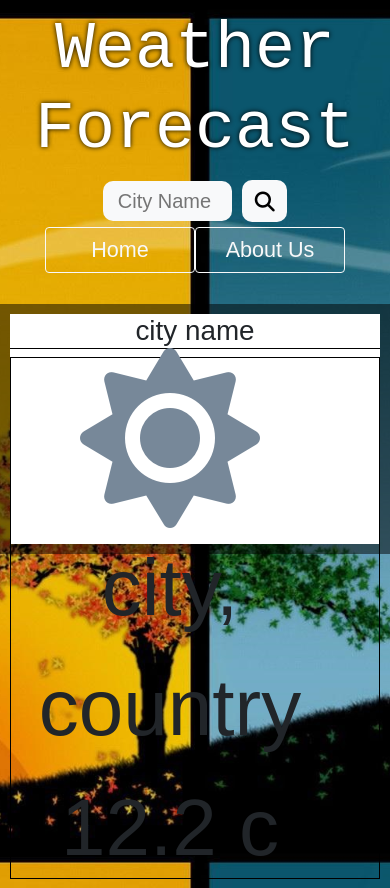
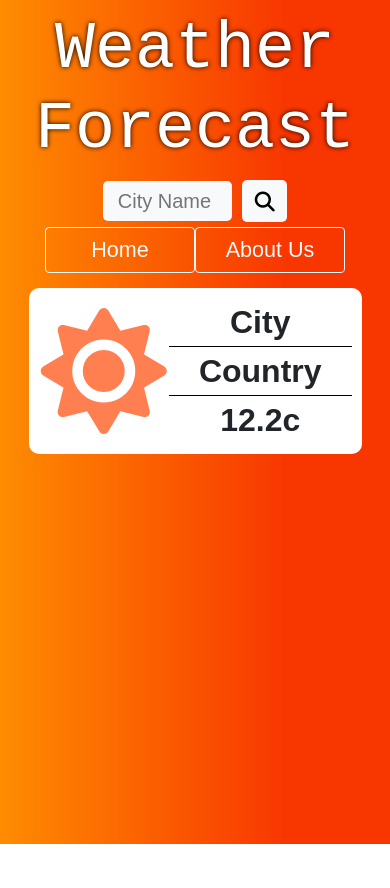
Before and after one commit to S-Abolfazl-S/Weather-Forecast, a plain HTML site: page index.html in a window 390 px wide. After the commit the page ends 844 px from the top, so only its background shows below. Drawn offline with nearby package versions, Linux system fonts and the light colour scheme.

Commit message:
Content edited to be responsive

```diff
--- a/files/script.js
+++ b/files/script.js
@@ -3,25 +3,29 @@ $(() => {
     let btn = document.querySelector('#searchBtn');
     let input = document.querySelector('#searchBox>input');
     let li = document.querySelectorAll('nav>ul>li');
+
     $(window).on('resize load', e => {
-        if (window.innerWidth < 400) {
+        if (window.innerWidth < 450) {
+            // header
             $('#searchBox , #searchBox *').css({ width: '100%', margin: '5px 0' });
             $(btn).html('search');
-            //
+            // navbar
             $(li).css({ 'width': '100%', 'margin': '0 0 10px 0' });
-            //
-            $(li).children('a').removeClass('btn-outline-light')
-            $(li).children('a').addClass('btn-danger')
+            $(li).children('a').removeClass('btn-outline-light');
+            $(li).children('a').addClass('btn-danger');
+            // content
+
         } else {
+            // header
             $(searchBox).css({ width: '50%', margin: 'auto' });
             $(btn).css({ width: 'auto', 'margin': 'auto auto auto 0' });
             $(input).css({ width: '70%', 'margin': 'auto 10px auto auto ' });
             $(btn).html('<i class="fa fa-search"></i>')
-            //
+            // navbar
             $(li).css({ 'width': '150px', 'margin-left': '10px' });
-            //
             $(li).children('a').removeClass('btn-danger')
             $(li).children('a').addClass('btn-outline-light')
+            // content
 
         }
     });
--- a/files/style.css
+++ b/files/style.css
@@ -5,16 +5,19 @@
     font-family: Arial, Helvetica, sans-serif;
 }
 body{
-    background-image: url(../images/wp4340126-spring-summer-autumn-winter-wallpapers.jpg);
-    background-attachment: fixed;
-    background-size: cover;
+    /* background-image: url(../images/wp4340126-spring-summer-autumn-winter-wallpapers.jpg); */
+    background: linear-gradient(90deg, rgba(254,140,0,1) 0%, rgba(248,54,0,1) 74%);
+    /* background-repeat: repeat-y; */
+    /* background-attachment: fixed; */
+    /* background-size: 100% ; */
+    padding: 10px;
 }
 /* ######################### Start-Header ######################### */
 header{
     width: 100%;
     height: auto;
     background-color: none;
-    padding: 10px;
+    /* padding: 10px 10px 0 10px; */
     display: flex;
     justify-content: space-evenly;
     flex-direction: column;
@@ -40,7 +43,7 @@ header>#head>#searchBox{
     height: 30px;
     outline: none;
     border: none;
-    border-radius: 10px;
+    border-radius: 5px;
     padding: 20px 15px;
     margin: auto;
     margin-right: 10px;
@@ -55,7 +58,7 @@ header>#head>#searchBox{
     padding: 7px 10px 5px 10px;
     font-size: 20px;
     border: none;
-    border-radius: 10px;
+    border-radius: 5px;
     outline: none;
 }
 #searchBox>#searchBtn:hover{
@@ -65,6 +68,7 @@ nav{
     width: 100%;
     height: auto;
     border-radius: 10px;
+    margin: 0;
 }
 nav>ul{
     width: 100%;
@@ -72,7 +76,9 @@ nav>ul{
     display: flex;
     flex-wrap: wrap;
     justify-content: center;
-    padding: 5px 0;
+    padding: 5px;
+    margin-bottom: 0;
+
 }
 nav>ul>li{
     width: 150px;
@@ -94,51 +100,69 @@ nav>ul>li>a{
 /* ######################### Start-Content ######################### */
 main{
     width: 100%;
-    height: 250px;
-    background-color: rgba(0,0,0,0.5);
+    text-transform: capitalize;
+    margin-top: 10px;
+    display: flex;
+    justify-content: center;
+}
+
+main>#info{
+    border-radius: 5px;
+    width: 90%;
+    background-color: #fff;
+    /*  */
+    display: flex;
+    flex-direction: row;
+    justify-content: center;
+    border-radius: 10px;
     padding: 10px;
 }
-main>#info{
-    width: 100%;
-    height: 100%;
-    background-color: #fff;
-    display: flex;
-    flex-direction: column;
-    justify-content: flex-start;
-    align-items: center;
-}
-#cityName{
-    width: 100%;
-    height: 50px;
-    text-align: center;
-    border-bottom: 1px solid black;
+#info>.icon{
+    width: 20%;
+    color: coral;
 }
 #info>.content{
-    width: 100%;
-    /* height: 200px; */
-    border: 1px solid black;
-    display: flex;
-}
-#info>.content>p{
+    width: 70%;
     display: flex;
     justify-content: center;
-    align-content: center;
-    flex-wrap: wrap;
-    margin: auto;
+}
+#info span{
+    display: inline-flex;
+    align-items: center;
+    justify-content: center;
+    /* border: 1px solid black; */
+}
+#info>.icon>span{
+    width: 100%;
+    font-size: 5em;
+    /* background-color: yellow; */
+}
+#info>.content>span{
+    width: 34%;
+    height: 100%;
+    font-size: 2em;
+    font-weight: bold;
+    /* background-color: aqua; */
 }
 
-#info>.content>p *{margin-right: 50px;}
-
-#info>.content>p>span{
-    display: inline-block;
-    font-size: 5em;
-    position: relative;
-    top: 10px;
-}
-#info>.content>p>i{
-    color: lightslategrey;
-    font-size: 10em;
-    display: inline-block;
+@media screen and (max-width: 550px){
+    #info>.icon{
+        width: 50%;
+    }
+    #info>.icon>span{
+        height: 100%;
+        font-size: 7em;
+    }
+    #info>.content{
+        flex-direction: column;
+    }
+    #info>.content>span{
+        width: 100%;
+        height: 34%;
+    }
+    #info>.content>span:not(:last-child){
+        border-bottom: 1px solid black;
+    }
 }
 /* ######################### End-Content ######################### */
 /* ######################### Start-Footer ######################### */
--- a/index.html
+++ b/index.html
@@ -37,14 +37,11 @@
     <!-- ######################### Start-Content ######################### -->
     <Main>
         <div id="info">
-            <h1 id="cityName">city name</h1>
+            <div class="icon"><span class="fas fa-sun"></span></div>
             <div class="content">
-                <p>
-                    <i class="fas fa-sun"></i>
-                    <span>city,</span>
-                    <span>country</span>
-                    <span>12.2 c</span>
-                </p>
+                <span>city</span>
+                <span>country</span>
+                <span>12.2c</span>
             </div>
         </div>
     </Main>
```
